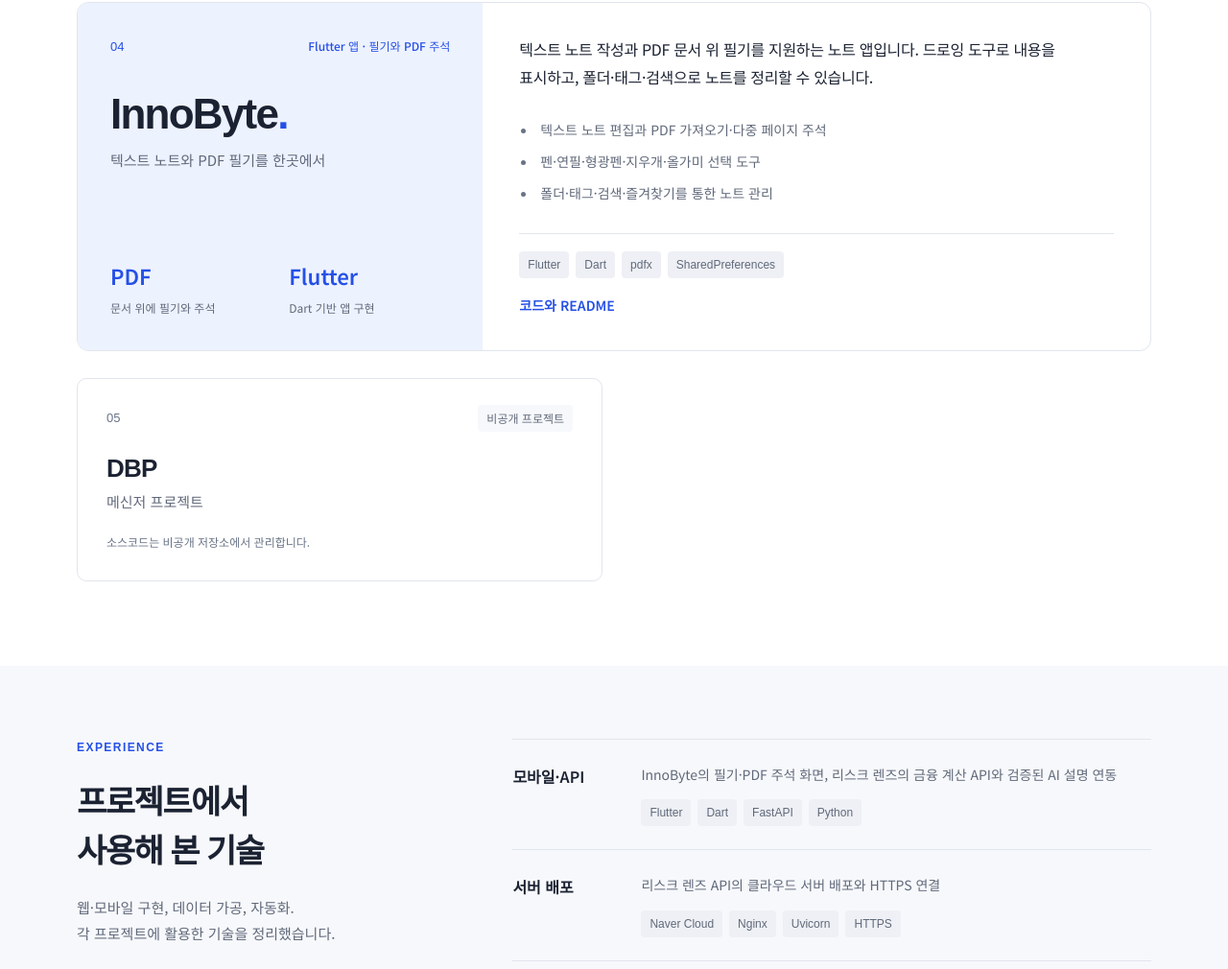
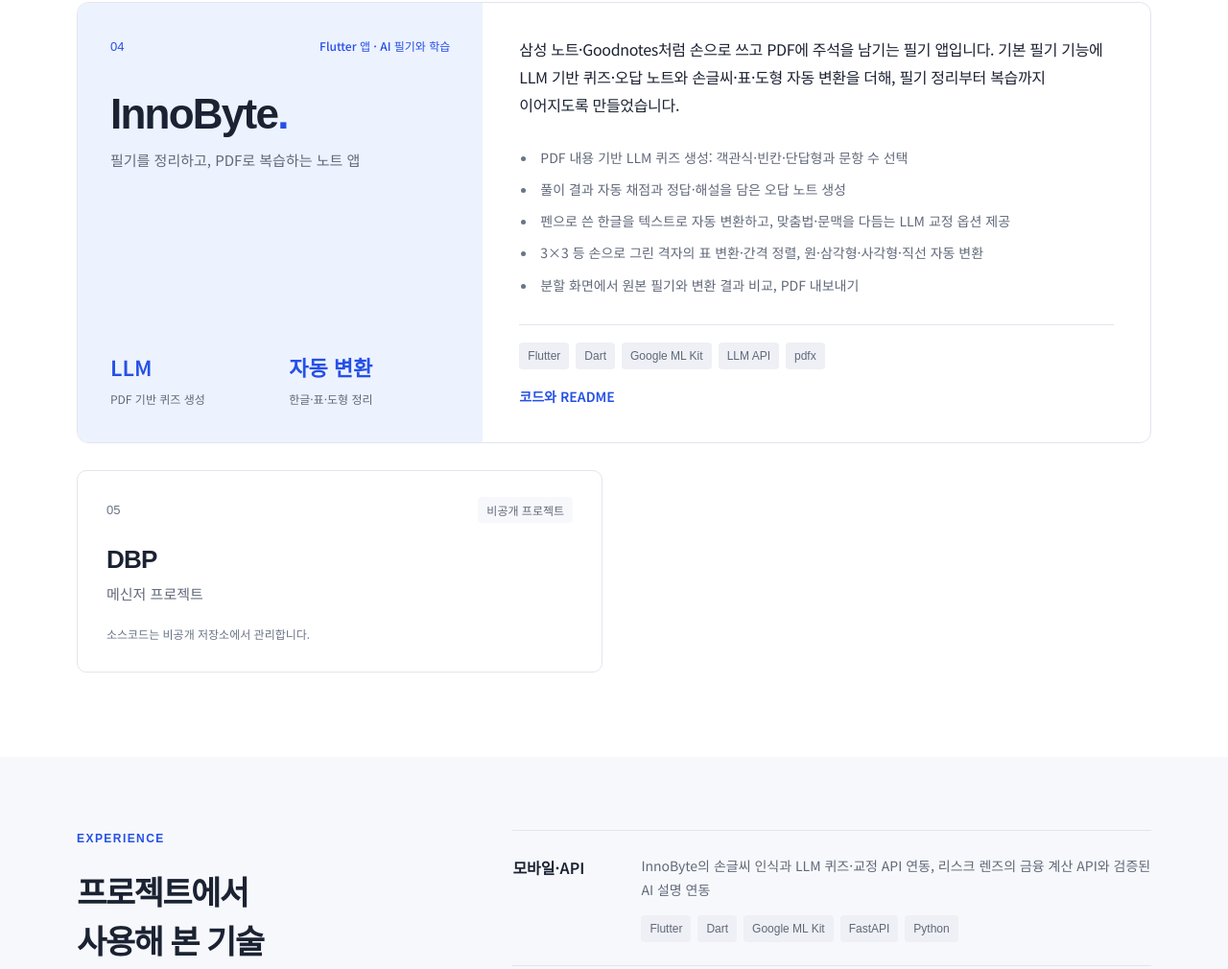
Before and after one commit to doddak-147/portfolio_DoYoon, a website: page index.html in a window 1280 px wide. Shown: the part 2108-3118 px from the top of the page at 96% size. Drawn offline with Linux system fonts and the light colour scheme.

Commit message:
Highlight InnoByte learning and handwriting conversion features

```diff
--- a/index.html
+++ b/index.html
@@ -84,15 +84,15 @@
       </article>
       <article class="project project-innobyte">
         <div class="project-summary">
-          <div class="project-kicker"><span>04</span><span>Flutter 앱 · 필기와 PDF 주석</span></div>
+          <div class="project-kicker"><span>04</span><span>Flutter 앱 · AI 필기와 학습</span></div>
           <h3>InnoByte<span class="title-dot">.</span></h3>
-          <p class="project-subtitle">텍스트 노트와 PDF 필기를 한곳에서</p>
-          <div class="project-facts"><div><strong>PDF</strong><span>문서 위에 필기와 주석</span></div><div><strong>Flutter</strong><span>Dart 기반 앱 구현</span></div></div>
+          <p class="project-subtitle">필기를 정리하고, PDF로 복습하는 노트 앱</p>
+          <div class="project-facts"><div><strong>LLM</strong><span>PDF 기반 퀴즈 생성</span></div><div><strong>자동 변환</strong><span>한글·표·도형 정리</span></div></div>
         </div>
         <div class="project-detail">
-          <p class="project-description">텍스트 노트 작성과 PDF 문서 위 필기를 지원하는 노트 앱입니다. 드로잉 도구로 내용을 표시하고, 폴더·태그·검색으로 노트를 정리할 수 있습니다.</p>
-          <ul class="feature-list"><li>텍스트 노트 편집과 PDF 가져오기·다중 페이지 주석</li><li>펜·연필·형광펜·지우개·올가미 선택 도구</li><li>폴더·태그·검색·즐겨찾기를 통한 노트 관리</li></ul>
-          <div class="project-bottom"><ul class="tech-list" aria-label="사용 기술"><li>Flutter</li><li>Dart</li><li>pdfx</li><li>SharedPreferences</li></ul><a class="text-link" href="https://github.com/doddak-147/Innobyte_Front" target="_blank" rel="noopener noreferrer">코드와 README</a></div>
+          <p class="project-description">삼성 노트·Goodnotes처럼 손으로 쓰고 PDF에 주석을 남기는 필기 앱입니다. 기본 필기 기능에 LLM 기반 퀴즈·오답 노트와 손글씨·표·도형 자동 변환을 더해, 필기 정리부터 복습까지 이어지도록 만들었습니다.</p>
+          <ul class="feature-list"><li>PDF 내용 기반 LLM 퀴즈 생성: 객관식·빈칸·단답형과 문항 수 선택</li><li>풀이 결과 자동 채점과 정답·해설을 담은 오답 노트 생성</li><li>펜으로 쓴 한글을 텍스트로 자동 변환하고, 맞춤법·문맥을 다듬는 LLM 교정 옵션 제공</li><li>3×3 등 손으로 그린 격자의 표 변환·간격 정렬, 원·삼각형·사각형·직선 자동 변환</li><li>분할 화면에서 원본 필기와 변환 결과 비교, PDF 내보내기</li></ul>
+          <div class="project-bottom"><ul class="tech-list" aria-label="사용 기술"><li>Flutter</li><li>Dart</li><li>Google ML Kit</li><li>LLM API</li><li>pdfx</li></ul><a class="text-link" href="https://github.com/doddak-147/Innobyte_Front" target="_blank" rel="noopener noreferrer">코드와 README</a></div>
         </div>
       </article>
       <div class="private-projects">
@@ -104,7 +104,7 @@
       <div class="wrap skills-layout">
         <div class="skills-intro"><p class="eyebrow">EXPERIENCE</p><h2 id="skills-title">프로젝트에서<br />사용해 본 기술</h2><p>웹·모바일 구현, 데이터 가공, 자동화.<br />각 프로젝트에 활용한 기술을 정리했습니다.</p></div>
         <div class="skill-rows">
-          <article class="skill-row"><h3>모바일·API</h3><div><p>InnoByte의 필기·PDF 주석 화면, 리스크 렌즈의 금융 계산 API와 검증된 AI 설명 연동</p><ul class="tech-list"><li>Flutter</li><li>Dart</li><li>FastAPI</li><li>Python</li></ul></div></article>
+          <article class="skill-row"><h3>모바일·API</h3><div><p>InnoByte의 손글씨 인식과 LLM 퀴즈·교정 API 연동, 리스크 렌즈의 금융 계산 API와 검증된 AI 설명 연동</p><ul class="tech-list"><li>Flutter</li><li>Dart</li><li>Google ML Kit</li><li>FastAPI</li><li>Python</li></ul></div></article>
           <article class="skill-row"><h3>서버 배포</h3><div><p>리스크 렌즈 API의 클라우드 서버 배포와 HTTPS 연결</p><ul class="tech-list"><li>Naver Cloud</li><li>Nginx</li><li>Uvicorn</li><li>HTTPS</li></ul></div></article>
           <article class="skill-row"><h3>데이터 처리</h3><div><p>HomeFit의 공공데이터 전처리, 군집화와 추천 점수 산출</p><ul class="tech-list"><li>Python</li><li>pandas</li><li>GeoPandas</li><li>scikit-learn</li></ul></div></article>
           <article class="skill-row"><h3>웹 구현</h3><div><p>공모전 검색·필터·준비 보드, 지도 기반 추천 화면 구현</p><ul class="tech-list"><li>JavaScript</li><li>TypeScript</li><li>Next.js</li><li>Tailwind CSS</li></ul></div></article>
```
Also changed, not shown: README.md, dist/index.html.
